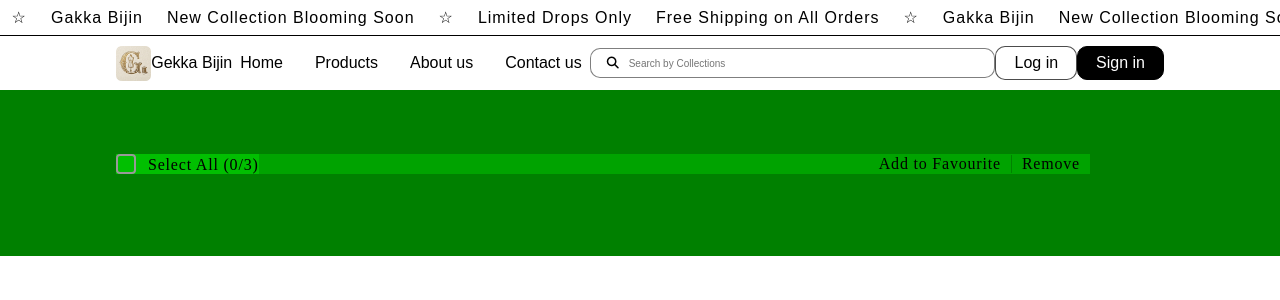
After one commit to AnkitAleMgr/Gekka-Bijin, a Django app: template store/templates/store/cart.html in a window 1280 px wide. The commit adds this page. Shown: the top 300 px of the page. Run offline with Django 5.2, Linux system fonts and the light colour scheme; the template is opened without the code that fills it, so the values that code supplies are empty; some web fonts are replaced.

Commit message:
contunity of cart section

```diff
--- a/store/static/store/css/style.css
+++ b/store/static/store/css/style.css
@@ -2183,7 +2183,6 @@ footer{
 #individual-product-review > div{
     width: calc(50% - 6px);
 }
-
 #individual-related-product-section{
     padding: 64px 116px 0px 116px;
     display: flex;
@@ -2192,22 +2191,67 @@ footer{
     align-items: center;
 
 }
-/* #individual-related-product-section > p{
+
+#cart-product-total-container{
+    display: flex;
+    flex-direction: row;
+    padding: 64px 116px;
+    gap: 74px;
+
+    background-color: green;
+}
+#cart-product-container{
+    display: flex;
+    flex-direction: column;
+    align-items: flex-start;
+    gap: 18px;
+    flex: 1 0 0;
+}
+#cart-product-selection-container{
+    display: flex;
+    justify-content: space-between;
+    align-items: center;
+    align-self: stretch;
+
+    background-color: rgb(0, 163, 0);
+}
+#cart-product-selector-all-container{
+    display: flex;
+    align-items: flex-end;
+    gap: 12px;
+
+    background-color: rgb(1, 191, 1);
+}
+#cart-product-selector-all-container > input{
+    appearance: none;
+    /* accent-color: #000000; */
+    height: 20px;
+    width: auto;
+    aspect-ratio: 1/1;
+
+    border: 2px solid #999;
+    border-radius: 4px;
+    cursor: pointer;
+}
+
+#cart-product-selector-all-container > input:checked {
+    background-color: black;
+    border-color: black;
+}
+
+
+#cart-product-favourite-remove-container{
+    display: flex;
+    flex-direction: row;
     width: fit-content;
-} */
+}
+#cart-product-favourite-remove-container > p{
+    padding: 0px 10px;
+    white-space: nowrap;
+}
+#cart-product-favourite-remove-container > p:nth-child(2){
+    border-left: rgb(0, 0, 0, 0.2) 1px solid;
+}
+
 
 ----------------------------------------------------------------------------------------------------
-.test-c{
-    display: flex;
-    width: 500px;
-    /* flex-direction: column; */
-    justify-content: right;
-}
-.test-s{
-    display: flex;
-
-}
-.test-p{
-    text-align: right;
-    width: fit-content;
-}
--- /dev/null
+++ b/store/templates/store/cart.html
@@ -0,0 +1,110 @@
+<!DOCTYPE html>
+<html lang="en">
+<head>
+    <meta charset="UTF-8">
+    <meta name="viewport" content="width=device-width, initial-scale=1.0">
+     <link rel="stylesheet" href="https://cdnjs.cloudflare.com/ajax/libs/font-awesome/7.3.0/css/all.min.css" integrity="sha512-ApSLB1Pd3/bZN8fWB/RG9YhN/7bd9Hkf3AGaE2mPfebjrxagjuBtx2GcgdqIlJkUzwylBo61r9Xa9NmgBI0swA==" crossorigin="anonymous" referrerpolicy="no-referrer" />
+    <link rel="stylesheet" href="../../static/store/css/style.css">
+    <title>Cart</title>
+</head>
+<body>
+    <!-- marquee section -->
+    <div class="marquee-indiviudal-content-container">
+        <ul>
+            <li>Gakka Bijin</li>
+            <li>New Collection Blooming Soon</li>
+            <li>☆</li>
+            <li>Limited Drops Only</li>
+            <li>Free Shipping on All Orders</li>
+            <li>☆</li>
+        </ul>
+        <ul>
+            <li>Gakka Bijin</li>
+            <li>New Collection Blooming Soon</li>
+            <li>☆</li>
+            <li>Limited Drops Only</li>
+            <li>Free Shipping on All Orders</li>
+            <li>☆</li>
+        </ul>
+        <ul>
+            <li>Gakka Bijin</li>
+            <li>New Collection Blooming Soon</li>
+            <li>☆</li>
+            <li>Limited Drops Only</li>
+            <li>Free Shipping on All Orders</li>
+            <li>☆</li>
+        </ul>
+        <ul>
+            <li>Gakka Bijin</li>
+            <li>New Collection Blooming Soon</li>
+            <li>☆</li>
+            <li>Limited Drops Only</li>
+            <li>Free Shipping on All Orders</li>
+            <li>☆</li>
+        </ul>
+        <ul>
+            <li>Gakka Bijin</li>
+            <li>New Collection Blooming Soon</li>
+            <li>☆</li>
+            <li>Limited Drops Only</li>
+            <li>Free Shipping on All Orders</li>
+            <li>☆</li>
+        </ul>
+
+    </div>
+
+    <!-- navitaion section -->
+    <nav id="navigation-container">
+            <!-- logo sec ≠tion for navigation bar -->
+            <div class="logo-image">
+                <img src="../../static/store/images/logo.png" alt="Gekka Bijin Logo">
+                <div for="logo">Gekka Bijin</div>
+            </div>
+
+            <!-- navigation links section for navigation bar -->
+            <ul class="nav-links">
+                <li><a class="borderless-button" href="index.html">Home</a></li>
+                <li><a class="borderless-button" href="product.html">Products</a></li>
+                <li><a class="borderless-button" href="../../templates/store/aboutus.html">About us</a></li>
+                <li><a class="borderless-button" href="../../templates/store/contactus.html">Contact us</a></li>
+            </ul>
+
+            <!-- search bar section for navigation bar -->
+            <div id="search-bar-container">
+                <i class="fa-solid fa-magnifying-glass search-icon"></i>
+                <input ghe=type="text" placeholder="Search by Collections" id="search-bar">
+            </div>
+
+            <!-- end of search bar section for navigation bar -->
+
+            <!-- navitation login and sign in button -->
+            <button class="white-button">Log in</button>
+            <button class="black-button">Sign in</button>
+    </nav>
+
+    <!-- cart progress bar section  -->
+    <div id="cart-progress-bar-container"></div>
+
+    <!-- cart product and total section -->
+    <div id="cart-product-total-container">
+        <div id="cart-product-container">
+            <div id="cart-product-selection-container">
+                <div id="cart-product-selector-all-container">
+                    <input type="checkbox">
+                    <p>Select All (0/3)</p>
+                </div>
+                <div id="cart-product-favourite-remove-container">
+                    <p>Add to Favourite</p>
+                    <p>Remove</p>
+                </div>
+            </div>
+            <div id="cart-product-list-container">
+
+            </div>
+        </div>
+        <div></div>
+    </div>
+
+
+</body>
+</html>
```
Also changed, not shown: store/templates/store/test.html (added, +16 -0 lines), 6 other files.
